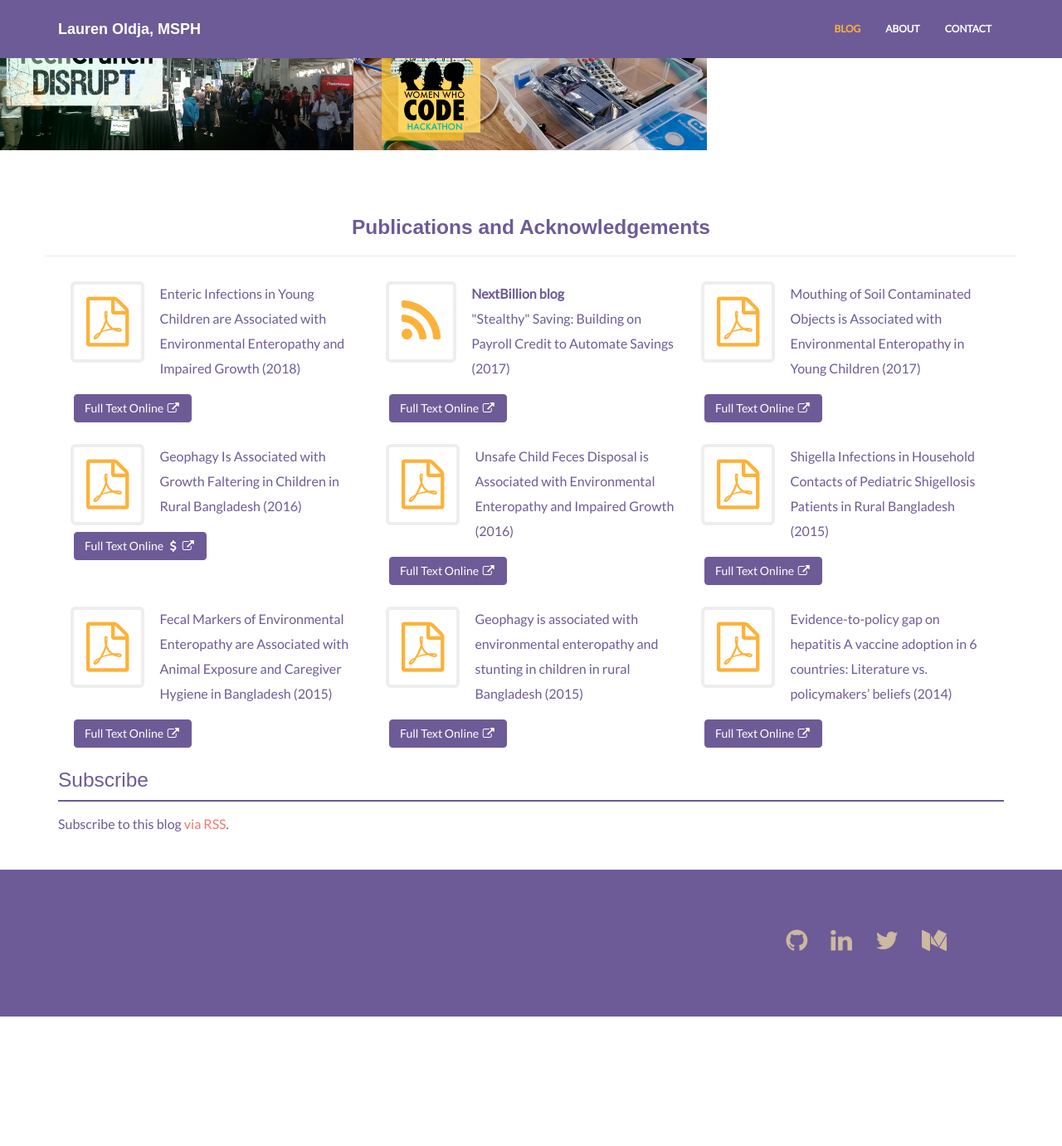
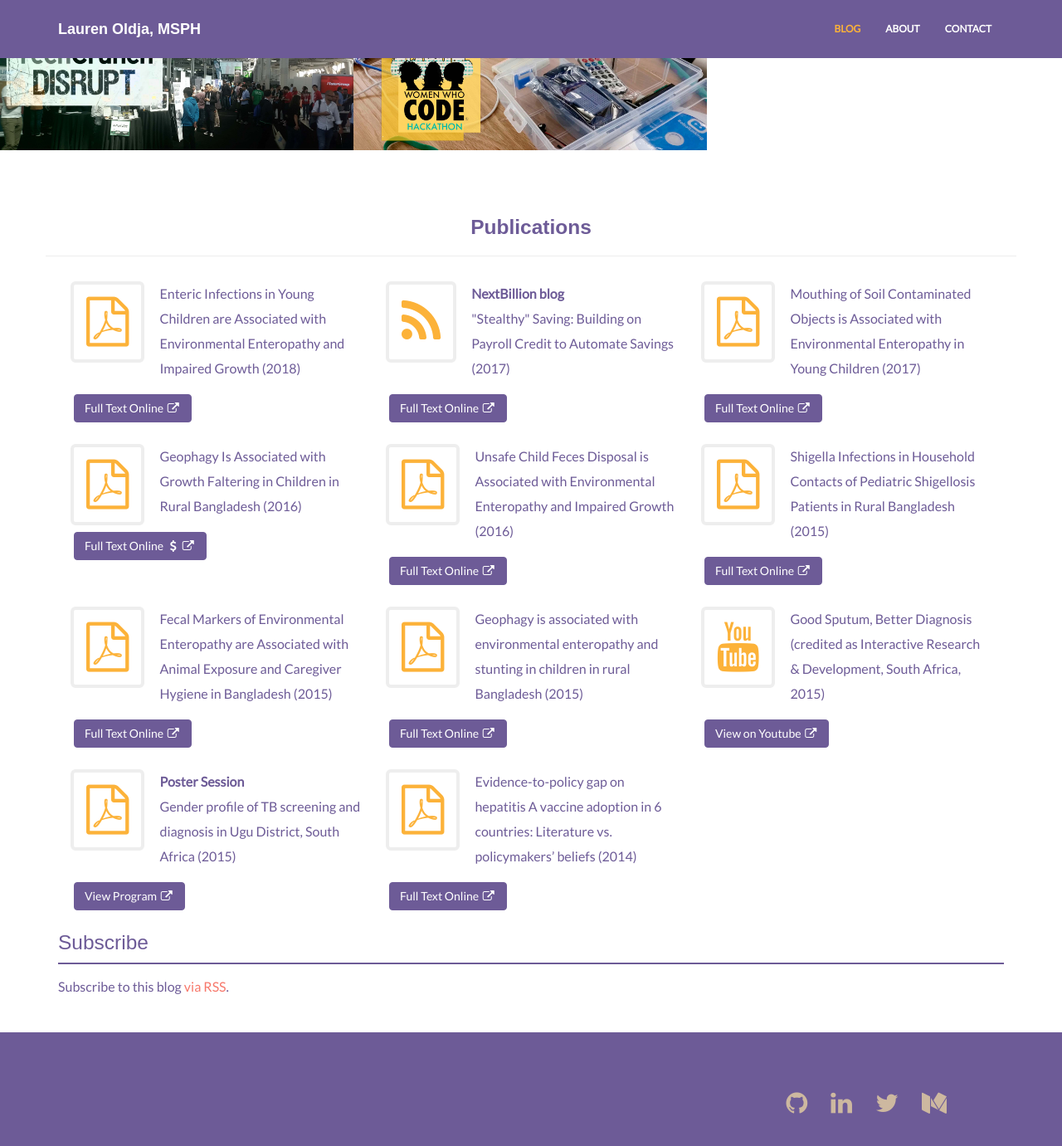
Before and after one commit to loldja/loldja.github.io, a Jekyll site: the page built from index.html, in a window 1280 px wide and 1400 px high, scrolled down 765 px. Shown: the top 1381 px of the window at 83% size. Built offline with Jekyll 4.4.1, drawn with Linux system fonts in a browser that asks for light colours; nearby versions of some CDN libraries; before the commit the page ends 1990 px from its top, so only the background shows below that.

Commit message:
more publications added

```diff
--- a/index.html
+++ b/index.html
@@ -38,7 +38,7 @@ permalink: /
 <div id="service">
 	 	<div class="container">
  			<div class="row centered">
-			<h2><b>Publications and Acknowledgements</b></h2>
+			<h2><b>Publications</b></h2>
 			<hr></hr>
 			</div>
  				<div class="col-md-4 clearfix">
@@ -70,8 +70,17 @@ permalink: /
  					<br/><div><a href="https://www.ncbi.nlm.nih.gov/pmc/articles/PMC4458812/" class="btn btn-theme">Full Text Online <span class="fa fa-external-link fa-fw" aria-hidden="true"></span></a></div></p>
  				</div>
 				<div class="col-md-4 clearfix">
+ 					<p><i class="fa fa-youtube fa-2x fa-pull-left fa-border" aria-hidden="true"></i>Good Sputum, Better Diagnosis (credited as Interactive Research &amp; Development, South Africa, 2015)
+ 					<br/><div><a href="https://www.ncbi.nlm.nih.gov/pmc/articles/PMC4458812/" class="btn btn-theme">View on Youtube <span class="fa fa-external-link fa-fw" aria-hidden="true"></span></a></div></p>
+ 				</div>
+				<div class="col-md-4 clearfix">
+ 					<p><i class="fa fa-file-pdf-o fa-2x fa-pull-left fa-border" aria-hidden="true"></i><b>Poster Session</b><br/>Gender profile of TB screening and diagnosis in Ugu District, South Africa (2015)
+ 					<br/><div><a href="http://capetown.worldlunghealth.org/programme/programme-by-type/poster-discussion/pdf/Poster-discussion-session-66-1.pdf" class="btn btn-theme">View Program <span class="fa fa-external-link fa-fw" aria-hidden="true"></span></a></div></p>
+ 				</div>
+				<div class="col-md-4 clearfix">
  					<p><i class="fa fa-file-pdf-o fa-2x fa-pull-left fa-border" aria-hidden="true"></i>Evidence-to-policy gap on hepatitis A vaccine adoption in 6 countries: Literature vs. policymakers’ beliefs (2014)
  					<br/><div><a href="https://www.sciencedirect.com/science/article/pii/S0264410X14006823" class="btn btn-theme">Full Text Online <span class="fa fa-external-link fa-fw" aria-hidden="true"></span></a></div></p>
  				</div>
+
 	 	</div><! --/container -->
 </div><! --/service -->
```
